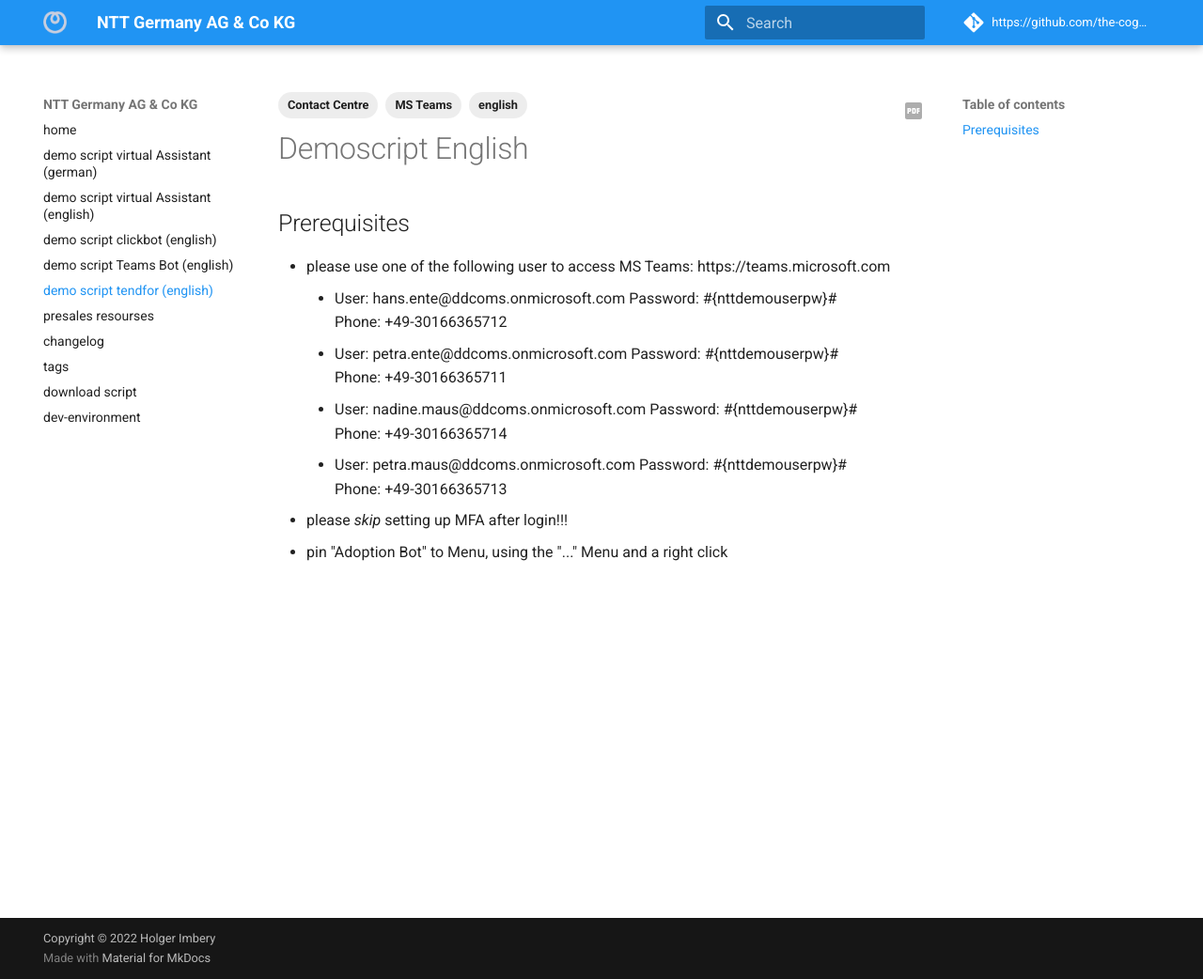
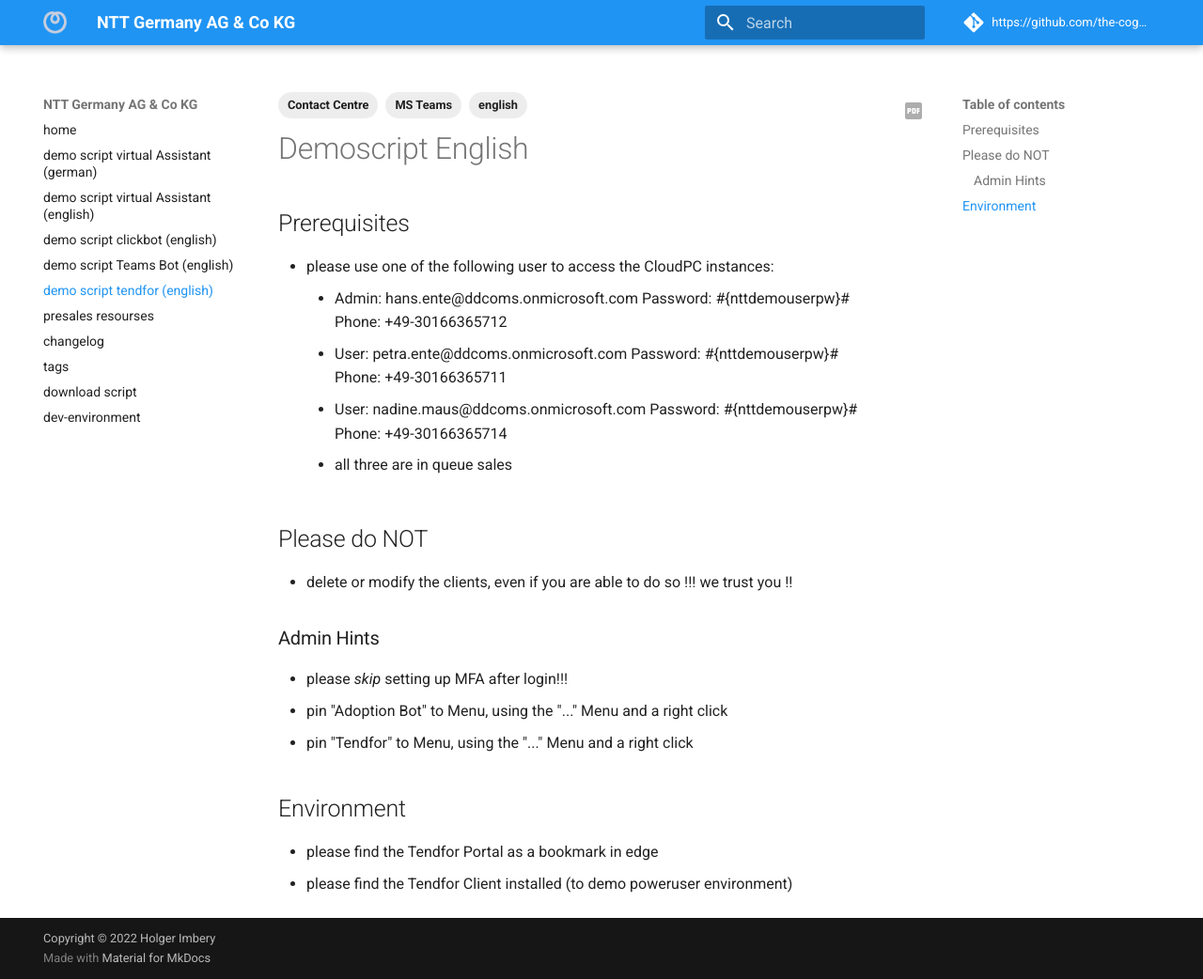
Before and after one commit to the-cognitiveservices-ninja/demo-environment, an MkDocs documentation site: the page built from docs/tendfor.md, in a window 1280 px wide and 1042 px high. Shown: the whole window at 94% size. Built offline with MkDocs 1.6.1 and Material for MkDocs 9.7.7, drawn with Linux system fonts in a browser that asks for light colours; comment, search, counter and statistics services are not loaded.

Commit message:
added hints

```diff
--- a/docs/tendfor.md
+++ b/docs/tendfor.md
@@ -9,14 +9,23 @@
 # Demoscript English
 
 ## Prerequisites
-  - please use one of the following user to access MS Teams: https://teams.microsoft.com
-    - User: hans.ente@ddcoms.onmicrosoft.com Password: #{nttdemouserpw}#
+  - please use one of the following user to access the CloudPC instances:
+    - Admin: hans.ente@ddcoms.onmicrosoft.com Password: #{nttdemouserpw}#
       Phone:  +49-30166365712
     - User: petra.ente@ddcoms.onmicrosoft.com Password: #{nttdemouserpw}#
       Phone: +49-30166365711
     - User: nadine.maus@ddcoms.onmicrosoft.com Password: #{nttdemouserpw}#
       Phone:  +49-30166365714
-    - User: petra.maus@ddcoms.onmicrosoft.com Password: #{nttdemouserpw}#
-      Phone:  +49-30166365713
+    - all three are in queue sales
+
+## Please do NOT
+  - delete or modify the clients, even if you are able to do so !!! we trust you !!
+
+### Admin Hints
   - please *skip* setting up MFA after login!!!
   - pin "Adoption Bot" to Menu, using the "..." Menu and a right click
+  - pin "Tendfor" to Menu, using the "..." Menu and a right click
+
+## Environment
+  - please find the Tendfor Portal as a bookmark in edge
+  - please find the Tendfor Client installed (to demo poweruser environment)
```
